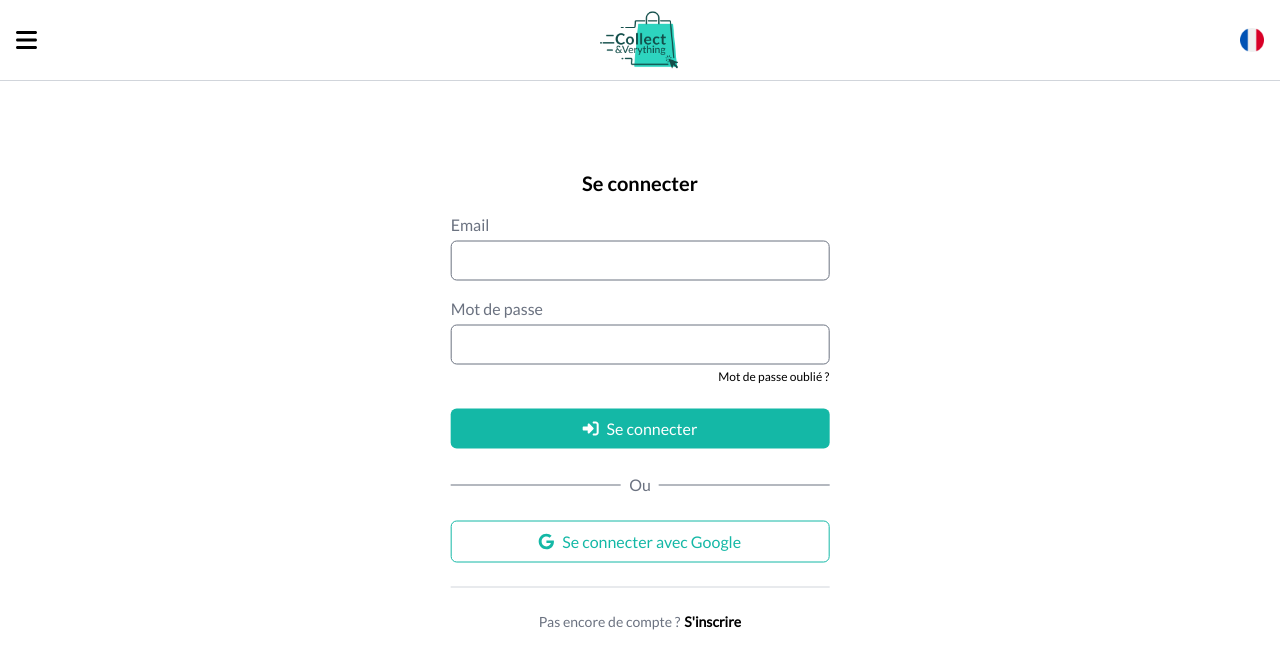
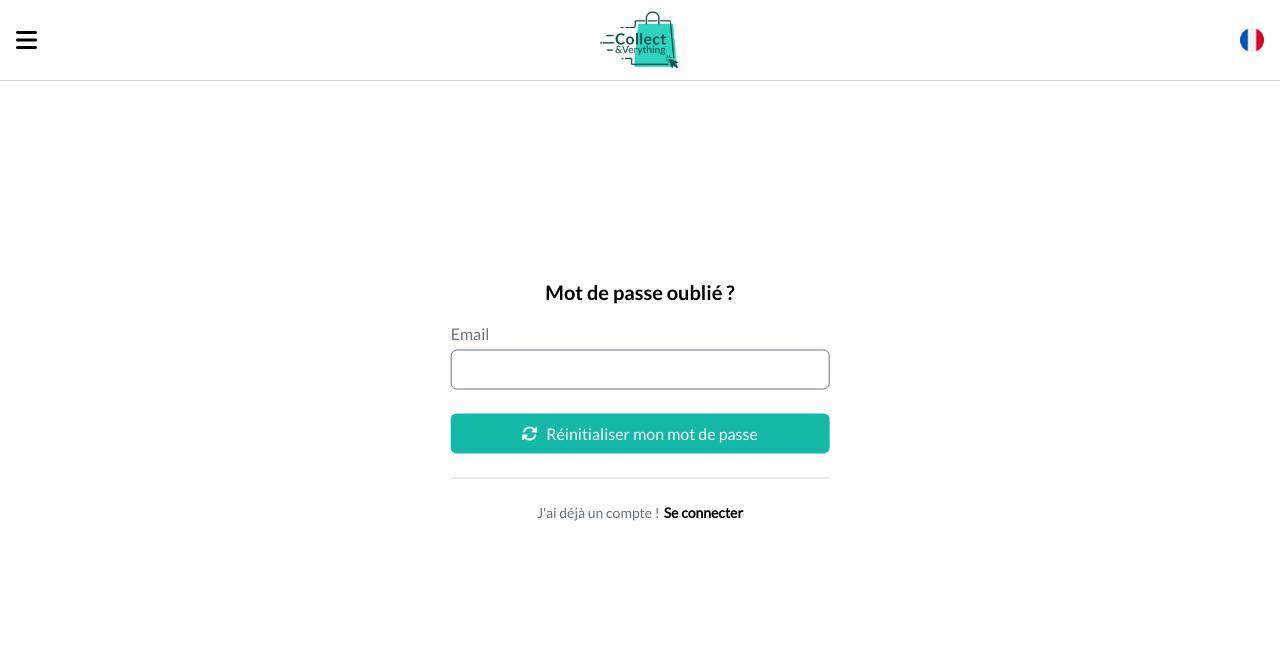
Before and after one commit to Collect-Everything/front, a Nuxt app: page /login in a window 1280 px wide. Both pictures are taken after a click on the element "Mot de passe oublié ?". Shown: the top 666 px of the page. Built offline with nearby package versions, Linux system fonts and the light colour scheme.

Commit message:
feat: add forgot password page

```diff
--- a/locales/en.json
+++ b/locales/en.json
@@ -45,7 +45,8 @@
     "passwordPlaceholder": "At least 8 characters",
     "phone": "Phone",
     "register": "Register",
-    "zipcode": "Postal code"
+    "zipcode": "Postal code",
+    "resetPassword": "Reset my password"
   },
   "shop": {
     "config": {
--- a/locales/fr.json
+++ b/locales/fr.json
@@ -20,7 +20,8 @@
     "expDate": "Date d'expiration",
     "cvc": "CVC",
     "bankingInfos": "Informations bancaires",
-    "cardNumber": "Numéro de carte"
+    "cardNumber": "Numéro de carte",
+    "resetPassword": "Réinitialiser mon mot de passe"
   },
   "general": {
     "or": "Ou",
--- a/pages/login/index.vue
+++ b/pages/login/index.vue
@@ -1,6 +1,8 @@
 <template>
+  <div class="center-component w-full md:lg:w-1/3">
     <div
-    class="flex flex-col items-center center-component w-full md:lg:w-1/3 space-y-6 p-6"
+      v-if="!showForgotPassword"
+      class="flex flex-col items-center space-y-6 p-6"
     >
       <div class="flex flex-col items-center space-y-4 w-full">
         <span class="text-xl font-bold">{{ $t('login.login') }}</span>
@@ -12,8 +14,16 @@
 
         <div class="flex flex-col space-y-1 text-gray-500 w-full">
           <label for="password">{{ $t('login.password') }}</label>
-        <input id="password" v-model="password" type="password" class="input" />
-        <span class="text-xs text-black text-right" @click="forgotPassword()">
+          <input
+            id="password"
+            v-model="password"
+            type="password"
+            class="input"
+          />
+          <span
+            class="text-xs text-black text-right cursor-pointer"
+            @click="showForgotPassword = true"
+          >
             {{ $t('login.forgotPassword') }}
           </span>
         </div>
@@ -40,11 +50,39 @@
       <div class="flex items-center space-x-1">
         <span class="text-sm text-gray-500">{{ $t('login.noAccount') }}</span>
         <span
-        class="text-sm font-semibold cursor-pointer"
+          class="text-sm font-semibold cursor-pointer text-teal-500"
           @click="$router.push('/register')"
         >
           {{ $t('login.register') }}
         </span>
+      </div>
+    </div>
+    <div v-else class="flex flex-col items-center space-y-6 p-6">
+      <div class="flex flex-col items-center space-y-4 w-full">
+        <span class="text-xl font-bold">{{ $t('login.forgotPassword') }}</span>
+
+        <div class="flex flex-col space-y-1 text-gray-500 w-full">
+          <label for="email">{{ $t('login.email') }}</label>
+          <input id="email" v-model="email" type="email" class="input" />
+        </div>
+      </div>
+
+      <button class="btn-primary w-full" @click="forgotPassword()">
+        <fa-icon :icon="['fas', 'rotate']" />
+        <span>{{ $t('login.resetPassword') }}</span>
+      </button>
+
+      <div class="border-b w-full border-gray-300" />
+
+      <div class="flex items-center space-x-1">
+        <span class="text-sm text-gray-500">{{ $t('login.account') }}</span>
+        <span
+          class="text-sm font-semibold cursor-pointer"
+          @click="showForgotPassword = false"
+        >
+          {{ $t('login.login') }}
+        </span>
+      </div>
     </div>
   </div>
 </template>
@@ -65,7 +103,7 @@ export default {
       cardNumber: '',
       expDate: '',
       cvc: '',
-      page: 'login',
+      showForgotPassword: false,
     }
   },
   methods: {
--- a/pages/register/index.vue
+++ b/pages/register/index.vue
@@ -148,7 +148,7 @@
       <div v-if="!showBankingInfos" class="flex items-center space-x-1">
         <span class="text-sm text-gray-500">{{ $t('login.account') }}</span>
         <span
-          class="text-sm font-semibold cursor-pointer"
+          class="text-sm font-semibold cursor-pointer text-teal-500"
           @click="$router.push('/login')"
         >
           {{ $t('login.login') }}
@@ -174,7 +174,6 @@ export default {
       cardNumber: '',
       expDate: '',
       cvc: '',
-      page: 'login',
       showBankingInfos: false,
     }
   },
```
Lines whose indentation alone changed are shown as unchanged.
